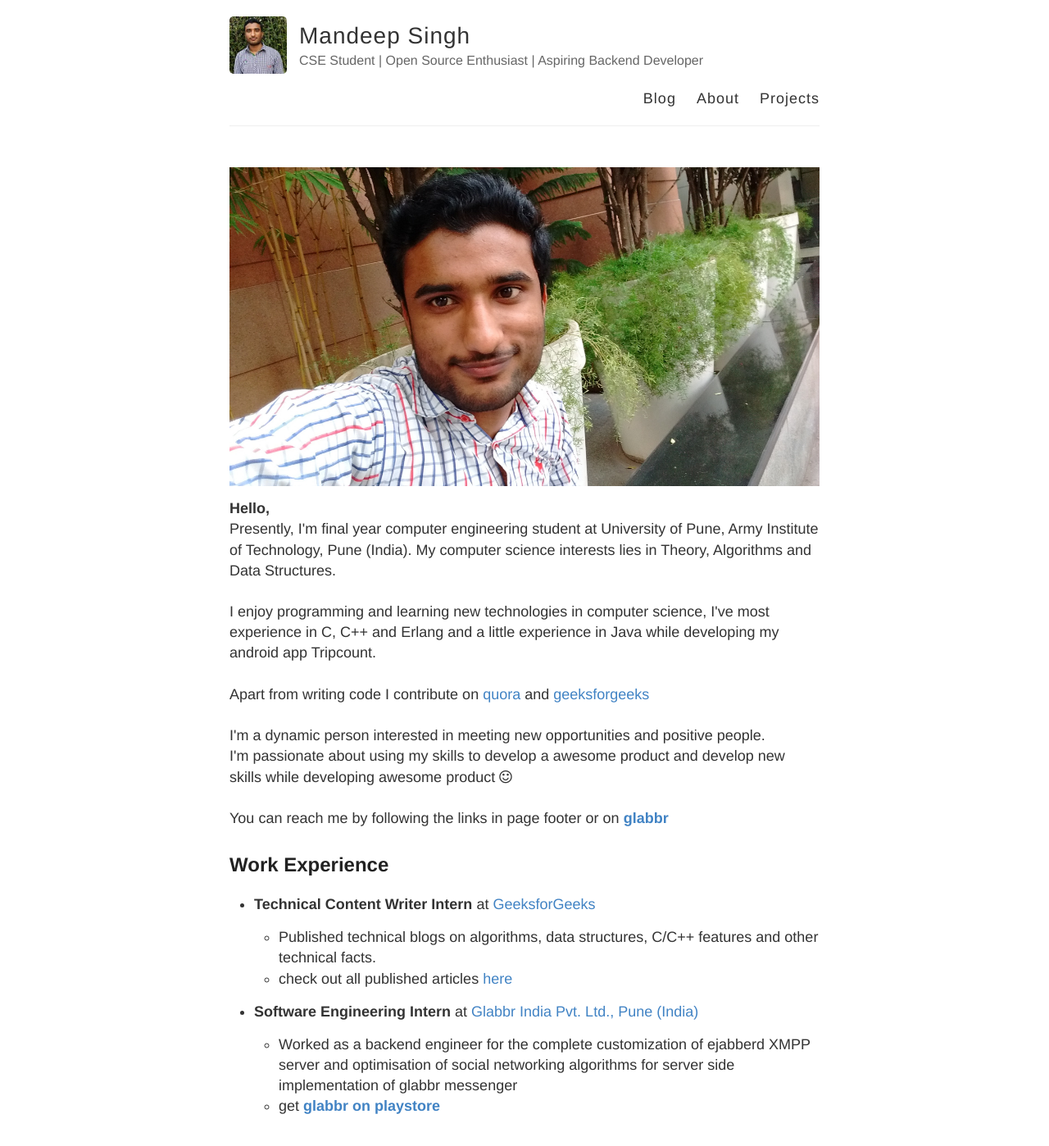
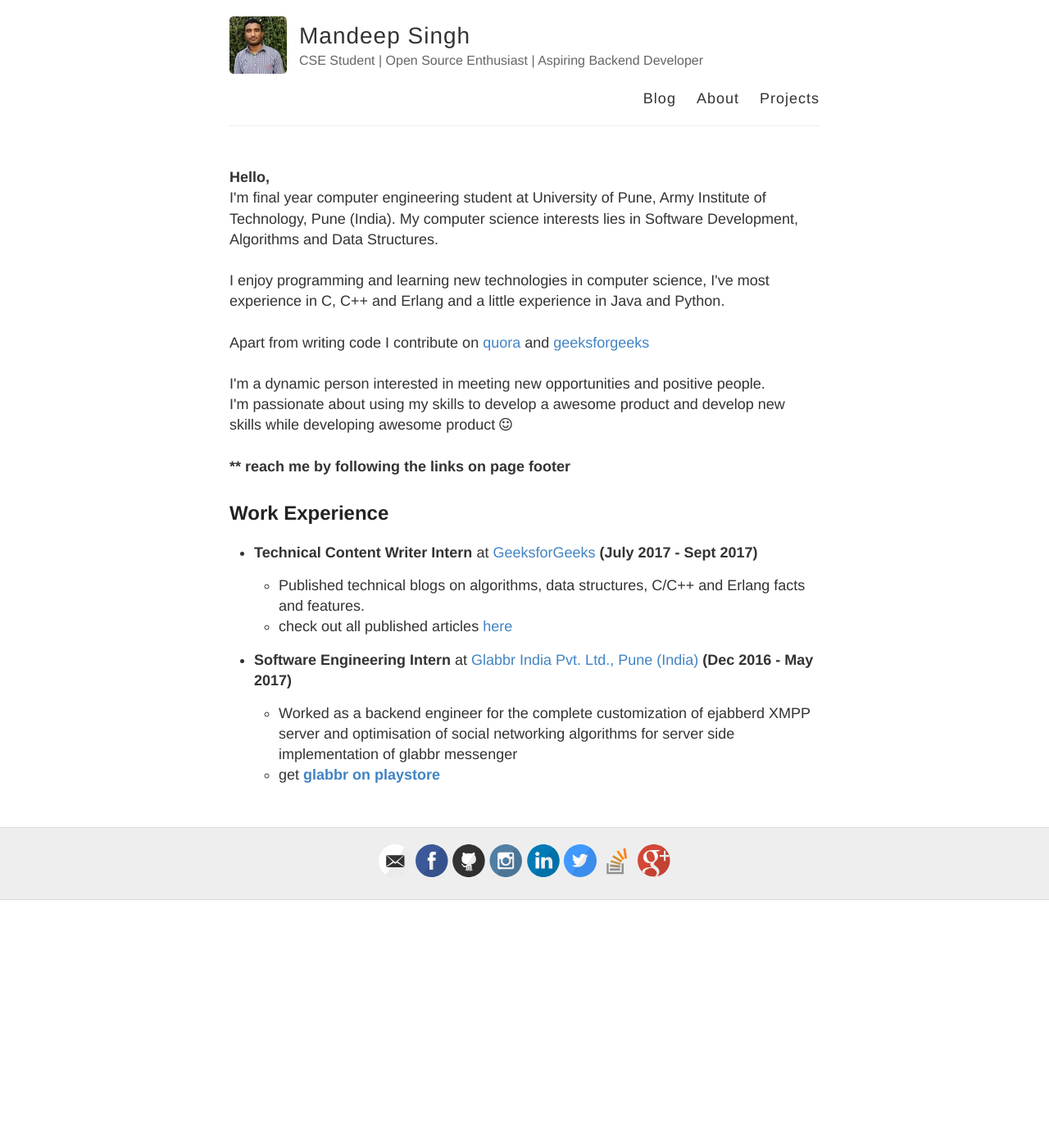
Before and after one commit to msdeep14/msdeep14.github.io, a Jekyll site: the page built from about.md, in a window 1280 px wide and 1400 px high. Shown: the whole window at 82% size. Built offline with Jekyll 4.4.1, drawn with Linux system fonts in a browser that asks for light colours.

Commit message:
cosmetic changes

```diff
--- a/_includes/about.html
+++ b/_includes/about.html
@@ -19,17 +19,17 @@
 </head>
 
 <body>
-    <div id="banner"></div>
+    <!-- <div id="banner"></div> -->
 <div id="content">
 </div>
     <p>
     <strong>Hello,</strong><br />
-    Presently, I'm final year computer engineering student at University of Pune, Army Institute of Technology, Pune (India). My
-    computer science interests lies in Theory, Algorithms and Data Structures. <br />
+    I'm final year computer engineering student at University of Pune, Army Institute of Technology, Pune (India). My
+    computer science interests lies in Software Development, Algorithms and Data Structures. <br />
     <br />
 
     I enjoy programming and learning new technologies in computer science, I've most experience in C, C++ and Erlang and a little
-    experience in Java while developing my android app Tripcount. <br />
+    experience in Java and Python. <br />
     <br />
 
      Apart from writing code I contribute on <a target="_blank" href = "https://www.quora.com/profile/Mandeep-Singh-296">quora</a>
@@ -39,22 +39,22 @@
     I'm a dynamic person interested in meeting new opportunities and positive people.<br/>
     I'm passionate about using my skills to develop a awesome product and develop new skills while developing awesome product <i class="fa fa-smile-o" aria-hidden="true"></i>
     <br/><br/>
-    You can reach me by following the links in page footer or on <strong><a target = "_blank" href = "https://glabbr.me/msdeep14">glabbr</a></strong><br />
+    <strong>** reach me by following the links on page footer</strong> <br />
 </p>
 
     <h2>Work Experience</h2>
     <p>
         <ul>
             <li>
-                <strong>Technical Content Writer Intern</strong> at <a target = "_blank" href = "http://www.geeksforgeeks.org/">GeeksforGeeks</a>
+                <strong>Technical Content Writer Intern</strong> at <a target = "_blank" href = "http://www.geeksforgeeks.org/">GeeksforGeeks</a>  <strong>(July 2017 - Sept 2017)</strong>
                 <p class = "tab">
                     <ul>
-                     <li>Published technical blogs on algorithms, data structures, C/C++ features and other technical facts.</li>
+                     <li>Published technical blogs on algorithms, data structures, C/C++ and Erlang facts and features.</li>
                      <li>check out all published articles <a href = "{{ site.baseurl }}/projects/geeksforgeeks_articles.html">here</a></li>
                  </ul>
                 </p>
             </li>
-        <li><strong>Software Engineering Intern</strong> at <a target="_blank" href = "https://glabbr.com/"> Glabbr India Pvt. Ltd., Pune (India) </a>
+        <li><strong>Software Engineering Intern</strong> at <a target="_blank" href = "https://glabbr.com/"> Glabbr India Pvt. Ltd., Pune (India) </a>  <strong>(Dec 2016 - May 2017)</strong>
         <p class = "tab">
             <ul>
             <li> Worked as a backend engineer for the complete customization of ejabberd XMPP server and optimisation of social
--- a/_includes/projects.html
+++ b/_includes/projects.html
@@ -123,6 +123,11 @@
         <h3>
             Some other project repositories </h3>
             <p>
+
+                <i class="fa fa-github"></i>&nbsp;&nbsp;<strong><a target="_blank" href="https://github.com/msdeep14/awesomePython">awesome Python Scripts</a></strong> <br/>
+                    This repo contains awesome python scripts<br />
+                    <br />
+
                 <i class="fa fa-github"></i>&nbsp;&nbsp;<strong><a target="_blank" href="https://github.com/msdeep14/hackerranksolutions">HackerRank Algorithmic Solutions</a></strong> <br/>
                     This repository contains solutions to the hackerrank algorithmic problems<br />
                     <br />
```
